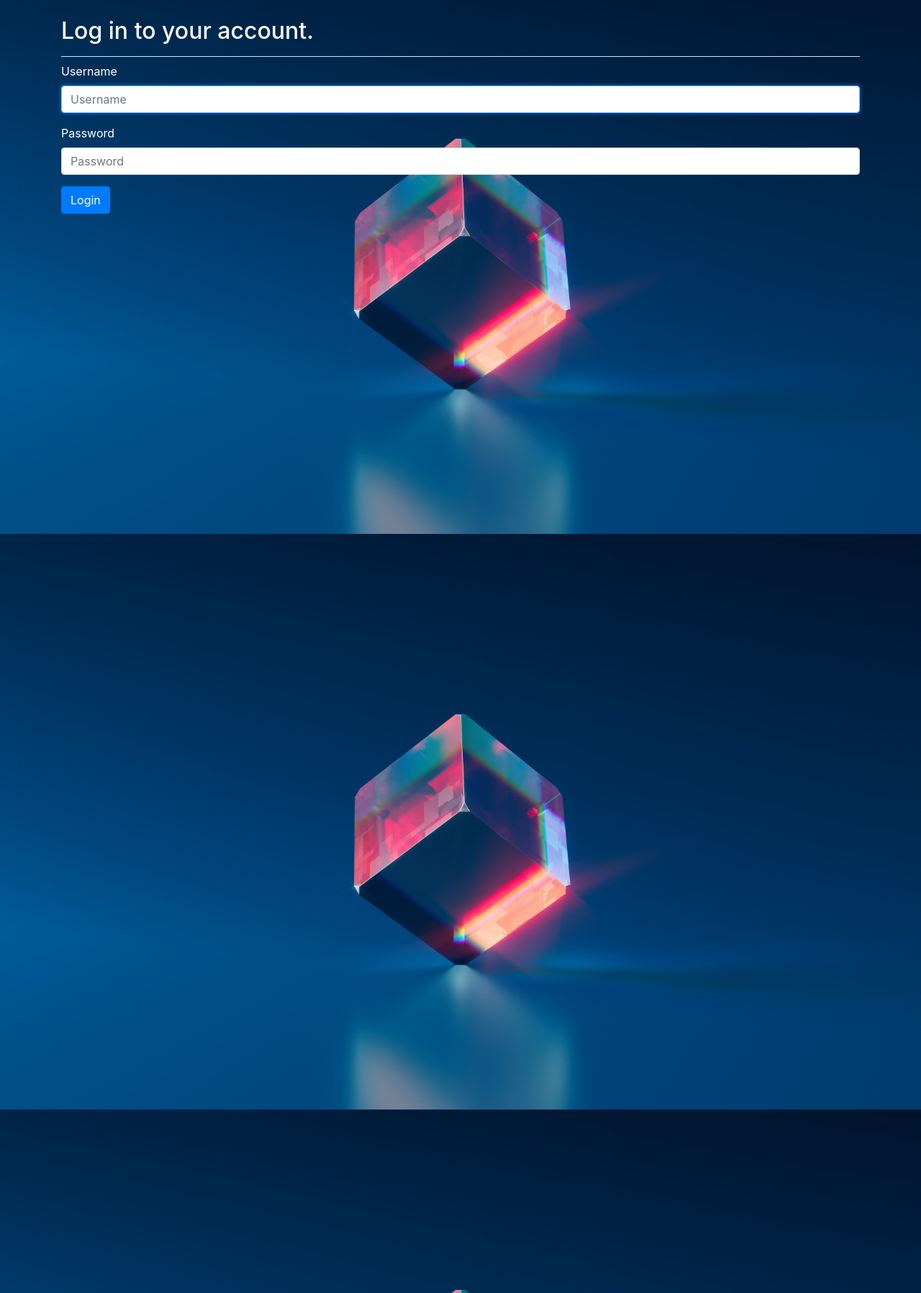
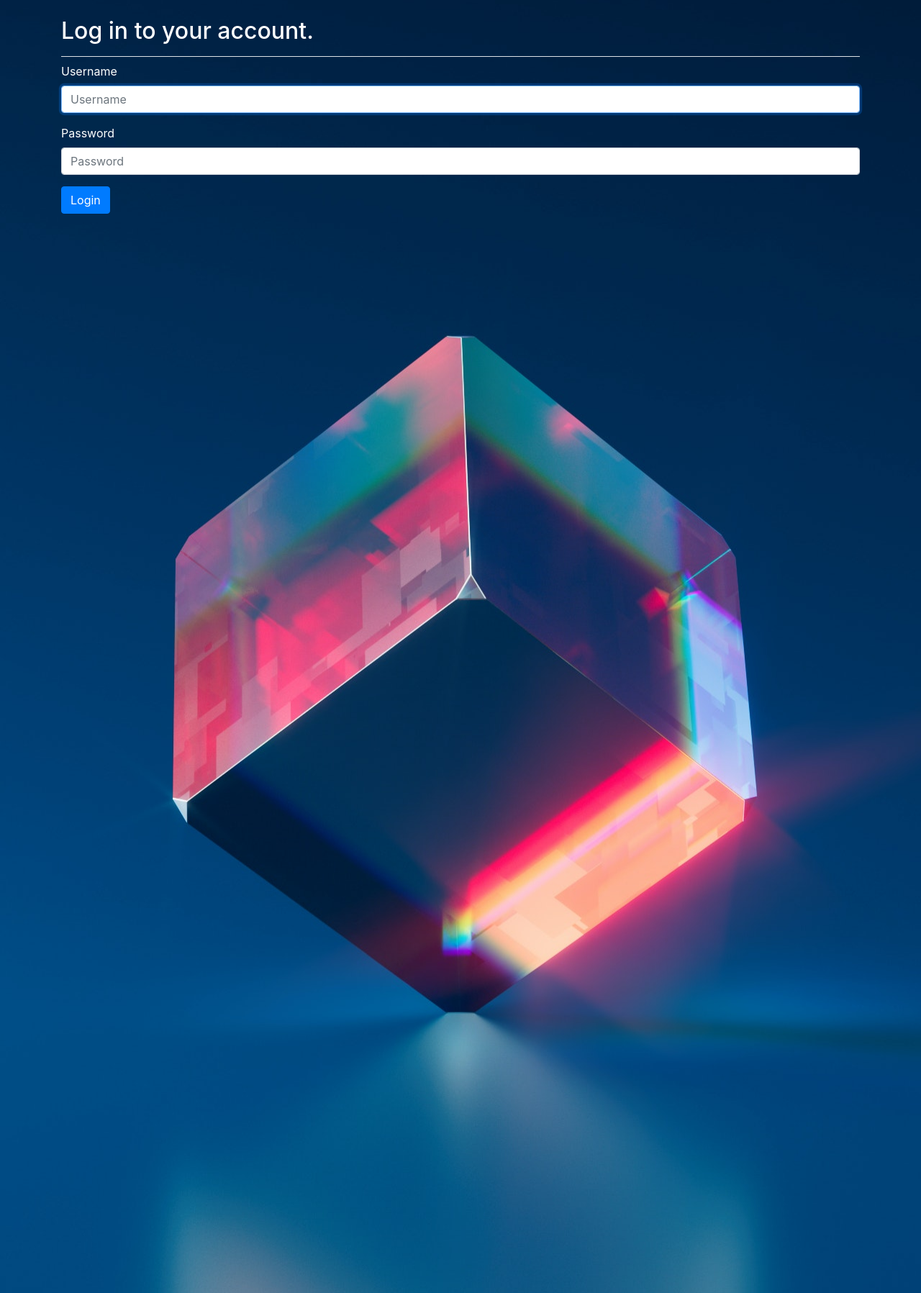
Before and after one commit to m-pad-studios/learning-log, a Django app: page /users/login/?next=/new_entry/1/ in a window 1280 px wide. Shown: the part 58-1855 px from the top of the page at 72% size. Run offline with Django 3.2, Linux system fonts and the light colour scheme; style sheets or scripts are compiled from the project's sources; some libraries are stand-ins or nearby versions.

Commit message:
fixed moving background
every time a page would load the background had css to transfix the position.

```diff
--- a/static/css/nice-cards.css
+++ b/static/css/nice-cards.css
@@ -8,9 +8,6 @@
 
 .gr-3 {
   background: linear-gradient(170deg, #C86DD7 0%, #3023AE 100%); }
-
-* {
-  transition: .5s; }
 
 .h-100 {
   height: 100vh !important; }
--- a/static/css/nice-cards.scss
+++ b/static/css/nice-cards.scss
@@ -10,7 +10,6 @@
 .gr-2{background: $gr-2;}
 .gr-3{background: $gr-3;}
 
-*{transition: .5s;}
 
 .h-100{height: 100vh !important;}
 .align-middle{
--- a/static/css/style.css
+++ b/static/css/style.css
@@ -69,10 +69,6 @@
 #big-boy {
 
     background: url("/static/images/thee_archive.jpg") no-repeat center center fixed;
-    -webkit-background-size: cover;
-    -moz-background-size: cover;
-    -o-background-size: cover;
-    background-size: cover;
 
 }
 
```
Also changed, not shown: 1 other file.
